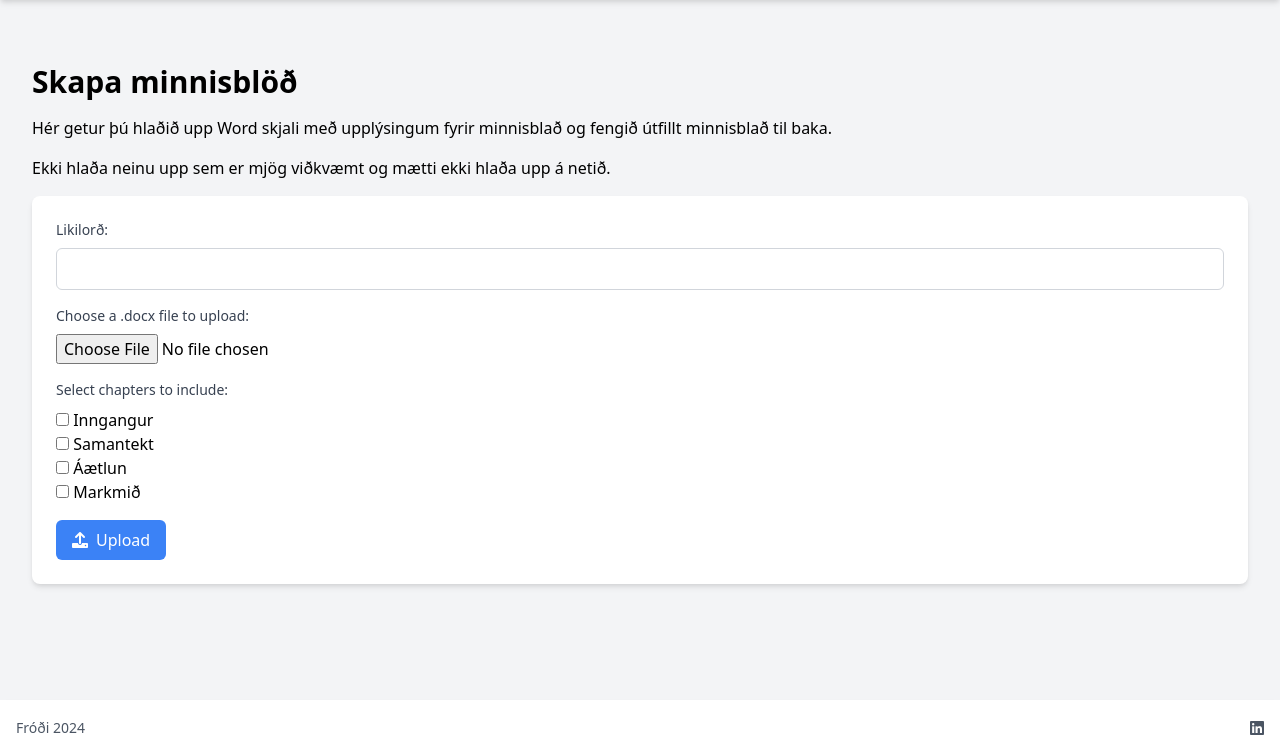
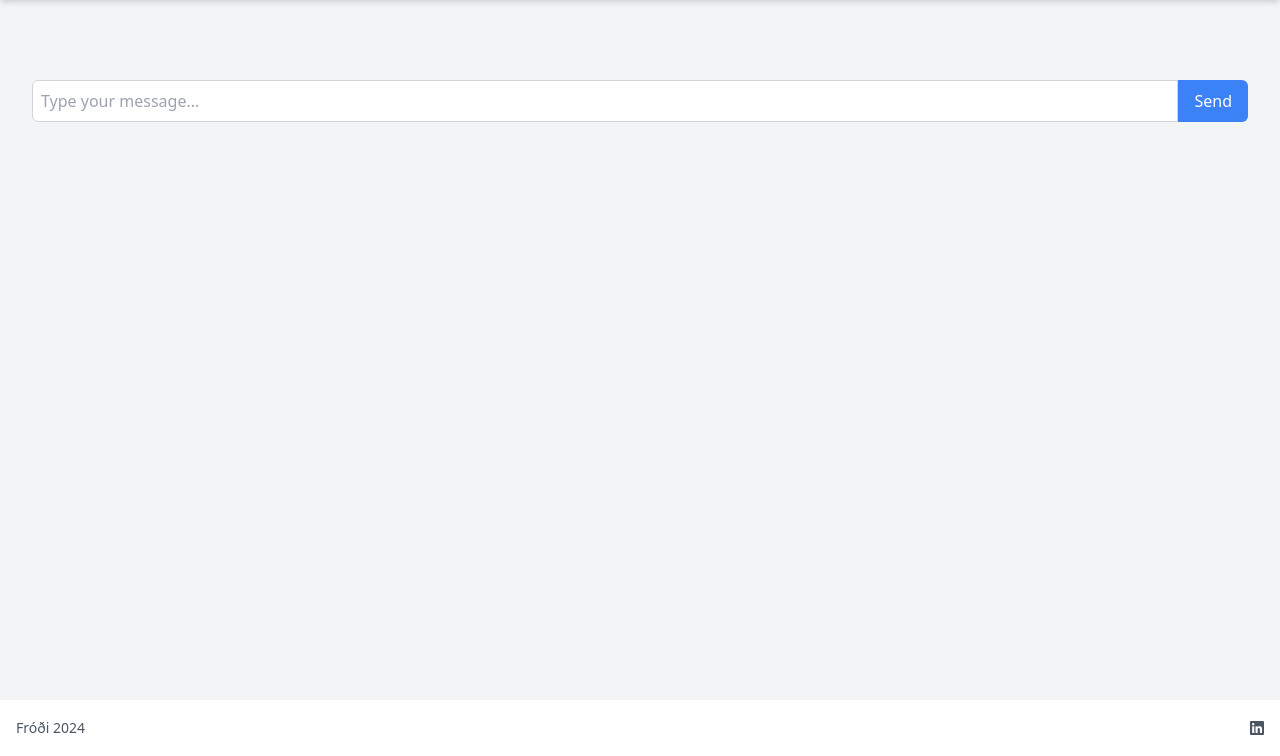
Before and after one commit to StefnirKristjansson/office-assistant, a FastAPI app: template app/templates/adstod.html in a window 1280 px wide. Shown: the part 44-800 px from the top of the page. Run offline with FastAPI, Linux system fonts and the light colour scheme; the template is opened without the code that fills it, so the values that code supplies are empty.

Commit message:
Adstod (#23)
* Add adstod route and update templates for chat functionality

* Implement chat functionality with dynamic user and assistant messages

* Add OpenAI integration for adstod route and enhance chat functionality

* Refactor adstod route to improve thread handling and add unit tests for OpenAI integration

* Refactor adstod route by removing unused variable and cleaning up test cases

```diff
--- a/app/main.py
+++ b/app/main.py
@@ -8,6 +8,7 @@ from fastapi.staticfiles import StaticFiles
 from app.routes.minnisblad import router as minnisblad_router
 from app.routes.minnisblad_adstod import router as minnisblad_adstod_router
 from app.routes.index import router as index_router
+from app.routes.adstod import router as adstod_router
 
 load_dotenv()
 
@@ -15,7 +16,7 @@ app = FastAPI()
 app.include_router(minnisblad_router)
 app.include_router(index_router)
 app.include_router(minnisblad_adstod_router)
-
+app.include_router(adstod_router)
 
 # serve static files
 app.mount(
--- /dev/null
+++ b/app/static/assistant.js
@@ -0,0 +1,66 @@
+// chat.js
+
+document.addEventListener("DOMContentLoaded", () => {
+  const chatForm = document.getElementById("chat-form");
+  const messageInput = document.getElementById("message-input");
+  const chatContainer = document.getElementById("chat-container");
+
+  chatForm.addEventListener("submit", (e) => {
+    e.preventDefault();
+
+    const userMessage = messageInput.value.trim();
+    if (userMessage === "") return;
+
+    // Display user message
+    const userMessageDiv = document.createElement("div");
+    userMessageDiv.classList.add("mb-4", "flex", "justify-end");
+    userMessageDiv.innerHTML = `
+      <div class="bg-blue-500 text-white p-4 rounded-lg max-w-md">
+        <p>${userMessage}</p>
+      </div>
+    `;
+    chatContainer.appendChild(userMessageDiv);
+    messageInput.value = "";
+
+    // Scroll to the bottom
+    chatContainer.scrollTop = chatContainer.scrollHeight;
+
+    // Send the user's message to the backend
+    fetch("/adstod/start", {
+      method: "POST",
+      headers: {
+        "Content-Type": "application/json",
+      },
+      body: JSON.stringify({ message: userMessage }),
+    })
+      .then((response) => response.json())
+      .then((data) => {
+        // Display assistant's response
+        const assistantMessage = data.content; // Adjust based on your backend response structure
+
+        const assistantMessageDiv = document.createElement("div");
+        assistantMessageDiv.classList.add("mb-4");
+        assistantMessageDiv.innerHTML = `
+          <div class="bg-gray-200 p-4 rounded-lg max-w-md">
+            <p class="text-gray-800">${assistantMessage}</p>
+          </div>
+        `;
+        chatContainer.appendChild(assistantMessageDiv);
+
+        // Scroll to the bottom
+        chatContainer.scrollTop = chatContainer.scrollHeight;
+      })
+      .catch((error) => {
+        console.error("Error:", error);
+        // Optionally display an error message in the chat
+        const errorMessageDiv = document.createElement("div");
+        errorMessageDiv.classList.add("mb-4");
+        errorMessageDiv.innerHTML = `
+          <div class="bg-red-200 p-4 rounded-lg max-w-md">
+            <p class="text-red-800">An error occurred. Please try again.</p>
+          </div>
+        `;
+        chatContainer.appendChild(errorMessageDiv);
+      });
+  });
+});
--- a/app/templates/adstod.html
+++ b/app/templates/adstod.html
@@ -1,98 +1,26 @@
 {% extends "base.html" %} {% block content %}
-<main class="container mx-auto px-4 py-8 flex-grow">
-  <h1 class="text-3xl font-bold mb-4">Skapa minnisblöð</h1>
-  <p class="mb-4">
-    Hér getur þú hlaðið upp Word skjali með upplýsingum fyrir minnisblað og
-    fengið útfillt minnisblað til baka.
-  </p>
-  <p class="mb-4">
-    Ekki hlaða neinu upp sem er mjög viðkvæmt og mætti ekki hlaða upp á netið.
-  </p>
-  <form id="upload-form" class="bg-white p-6 rounded-lg shadow-md">
-    <!-- Token input field -->
-    <div class="mb-4">
-      <label for="token" class="block text-sm font-medium text-gray-700 mb-2">
-        Likilorð:
-      </label>
-      <input
-        type="text"
-        id="token"
-        name="token"
-        class="w-full border border-gray-300 p-2 rounded-md"
-        required
-      />
-    </div>
+<main class="container mx-auto px-4 py-8 flex-grow flex flex-col">
+  <!-- Chat messages -->
+  <div id="chat-container" class="flex-grow overflow-y-auto mb-4">
+    <!-- Existing hardcoded messages can be removed if not needed -->
+  </div>
 
-    <!-- File input -->
-    <label for="file" class="block text-sm font-medium text-gray-700 mb-2">
-      Choose a .docx file to upload:
-    </label>
+  <!-- Input area -->
+  <form id="chat-form" class="flex">
     <input
-      type="file"
-      name="file"
-      id="file"
-      accept=".docx"
-      class="mb-4"
+      type="text"
+      id="message-input"
+      name="message"
+      class="flex-grow border border-gray-300 p-2 rounded-l-md"
+      placeholder="Type your message..."
       required
     />
-
-    <!-- Checkboxes for chapters -->
-    <div class="mb-4">
-      <label class="block text-sm font-medium text-gray-700 mb-2">
-        Select chapters to include:
-      </label>
-      <div>
-        <input
-          type="checkbox"
-          id="inngangur"
-          name="chapters"
-          value="inngangur"
-        />
-        <label for="inngangur">Inngangur</label>
-      </div>
-      <div>
-        <input
-          type="checkbox"
-          id="samantekt"
-          name="chapters"
-          value="samantekt"
-        />
-        <label for="samantekt">Samantekt</label>
-      </div>
-      <div>
-        <input type="checkbox" id="aaetlun" name="chapters" value="aaetlun" />
-        <label for="aaetlun">Áætlun</label>
-      </div>
-      <div>
-        <input type="checkbox" id="markmid" name="chapters" value="markmid" />
-        <label for="markmid">Markmið</label>
-      </div>
-    </div>
-
-    <button
-      type="submit"
-      class="bg-blue-500 text-white px-4 py-2 rounded-md inline-flex items-center"
-    >
-      <i class="fas fa-upload mr-2"></i> Upload
+    <button type="submit" class="bg-blue-500 text-white px-4 py-2 rounded-r-md">
+      Send
     </button>
   </form>
+</main>
 
-  <!-- Loading icon and message -->
-  <div
-    id="loading"
-    class="mt-4 p-4 bg-blue-100 text-blue-800 rounded-lg hidden"
-  >
-    <i class="fas fa-spinner fa-spin mr-2"></i> Í vinnslu... getur tekið dáldinn
-    tíma ekki endurhlaða síðuna á meðan verið að vinna.
-  </div>
-
-  <!-- Error message container -->
-  <div
-    id="error-message"
-    class="mt-4 p-4 bg-red-100 text-red-800 rounded-lg hidden"
-  >
-    <h2 class="text-xl font-bold mb-2">Error:</h2>
-    <p id="error-text"></p>
-  </div>
-</main>
+<script src="https://cdn.jsdelivr.net/npm/axios/dist/axios.min.js"></script>
+<script src="/static/assistant.js"></script>
 {% endblock %}
--- a/app/templates/index.html
+++ b/app/templates/index.html
@@ -1,6 +1,4 @@
-{% extends "base.html" %}
-
-{% block content %}
+{% extends "base.html" %} {% block content %}
 <main class="container mx-auto px-4 py-8 flex-grow">
   <h1 class="text-3xl font-bold mb-8 text-center">
     Velkomin á Fróða hvað viltu gera?
@@ -60,7 +58,7 @@
   <div class="flex justify-center space-x-8 mt-8">
     <!-- Button 1 -->
     <a
-      href="/minnisblad-adstod"
+      href="/adstod"
       class="bg-blue-500 hover:bg-blue-700 text-white font-bold py-6 px-8 rounded-lg inline-flex flex-col items-center"
     >
       <i class="fas fa-file-alt fa-3x mb-4"></i>
```
Also changed, not shown: app/routes/adstod.py (added, +57 -0 lines), tests/test_adstod.py (added, +75 -0 lines).
